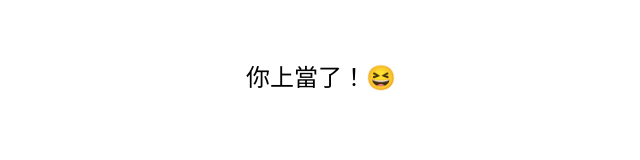
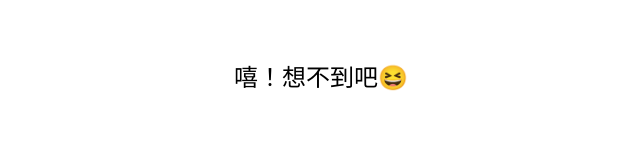
Before and after one commit to maomaomao074/1234, a plain HTML site: page index.html in a window 1280 px wide. Shown: the whole page, without its empty margins (319-959 px from the left). Drawn offline with Linux system fonts and the light colour scheme.

Commit message:
index.html

```diff
--- a/index.html
+++ b/index.html
@@ -11,6 +11,6 @@
     </script>
 </head>
 <body style="text-align: center; font-size: 24px; padding-top: 50px;">
-    你上當了！😆
+    嘻！想不到吧😆
 </body>
 </html>
```
